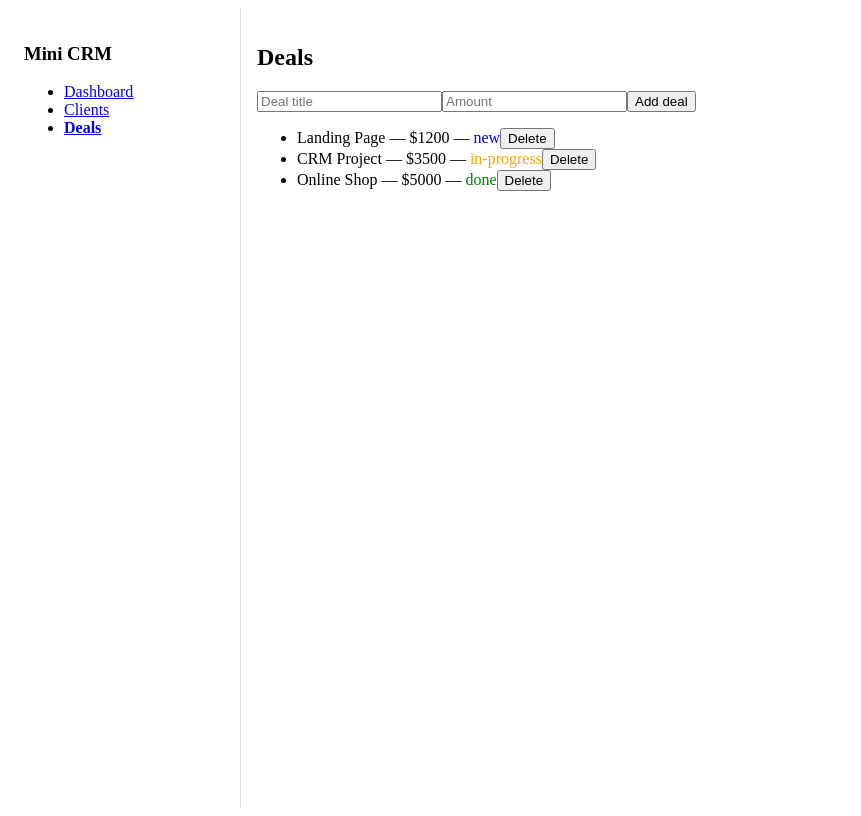
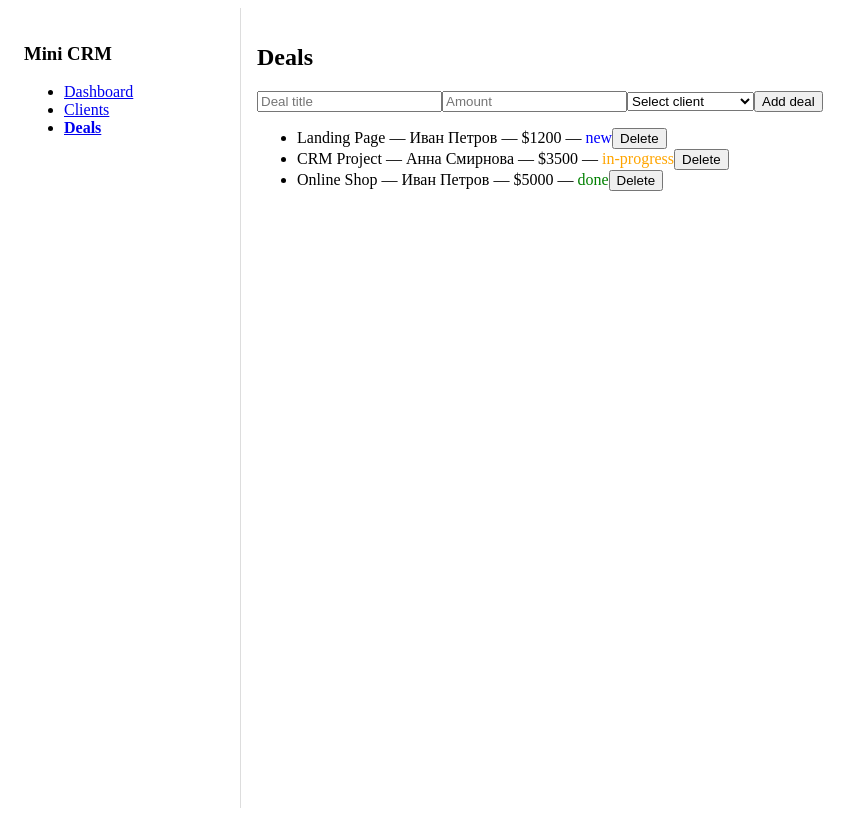
Before and after one commit to vasilyefff/mini-crm, a React (Vite) app: page /deals in a window 1280 px wide. Shown: the whole page, without its empty margins (0-861 px from the left). Built offline with nearby package versions, Linux system fonts and the light colour scheme.

Commit message:
connect deals and clients

```diff
--- a/src/pages/DealsPage.jsx
+++ b/src/pages/DealsPage.jsx
@@ -1,5 +1,7 @@
 import { deals } from "../data/deals"
 import { useState, useEffect } from "react"
+import { clients as initialClients } from "../data/clients";
+
 
 const dealStatusColor = {
 	"new": "blue",
@@ -12,17 +14,25 @@ export default function DealsPage() {
 		const stored = localStorage.getItem("deals");
 		return stored ? JSON.parse(stored) : deals;
 	});
+	const [clientsList] = useState(() => {
+		const stored = localStorage.getItem("clients");
+		return stored ? JSON.parse(stored) : initialClients;
+	});
+
 	const [newDealTitle, setNewDealTitle] = useState("")
 	const [newDealAmount, setNewDealAmount] = useState("")
 	const [dealError, setDealError] = useState("");
+	const [selectedClientId, setSelectedClientId] = useState("");
+
 
 	useEffect(() => {
 		localStorage.setItem("deals", JSON.stringify(dealsList));
 	}, [dealsList]);
 
 	const handleAddDeal = () => {
-		if (!newDealTitle || !newDealAmount) {
-			setDealError("Title and amount are required");
+		if (!newDealTitle || !newDealAmount || !selectedClientId
+		) {
+			setDealError("Title, amount and client are required");
 			return;
 		}
 
@@ -31,11 +41,13 @@ export default function DealsPage() {
 			title: newDealTitle,
 			amount: Number(newDealAmount),
 			status: "new",
+			clientId: Number(selectedClientId),
 		};
 
 		setDealsList((prev) => [...prev, newDeal]);
 		setNewDealTitle("");
 		setNewDealAmount("");
+		setSelectedClientId("");
 		setDealError("");
 	};
 
@@ -63,6 +75,25 @@ export default function DealsPage() {
 				value={newDealAmount}
 				onChange={(e) => setNewDealAmount(e.target.value)}
 			/>
+
+			<select
+				value={selectedClientId}
+				onChange={(e) => setSelectedClientId(e.target.value)}
+				disabled={clientsList.length === 0}
+			>
+				<option value="">
+					{clientsList.length === 0
+						? "Add client first"
+						: "Select client"}
+				</option>
+
+				{clientsList.map((client) => (
+					<option key={client.id} value={client.id}>
+						{client.name}
+					</option>
+				))}
+			</select>
+
 			<button onClick={handleAddDeal}>
 				Add deal
 			</button>
@@ -70,15 +101,26 @@ export default function DealsPage() {
 
 			{dealsList.length === 0 ? (<p>No deals yet</p>) : (
 				<ul>
-					{dealsList.map((deal) => (
-						<li key={deal.id}>
-							{deal.title} — ${deal.amount} — <span style={{ color: dealStatusColor[deal.status] || "black" }}>{deal.status}</span>
-							<button onClick={() => handleDeleteDeal(deal.id)}>
-								Delete
-							</button>
-						</li>
-					))}
+					{dealsList.map((deal) => {
+						const client = clientsList.find(
+							(c) => c.id === deal.clientId
+						);
+
+						return (
+							<li key={deal.id}>
+								{deal.title} — {client?.name || "Unknown"} — ${deal.amount} —{" "}
+								<span style={{ color: dealStatusColor[deal.status] || "black" }}>
+									{deal.status}
+								</span>
+
+								<button onClick={() => handleDeleteDeal(deal.id)}>
+									Delete
+								</button>
+							</li>
+						);
+					})}
 				</ul>
+
 			)
 			}
 
```
